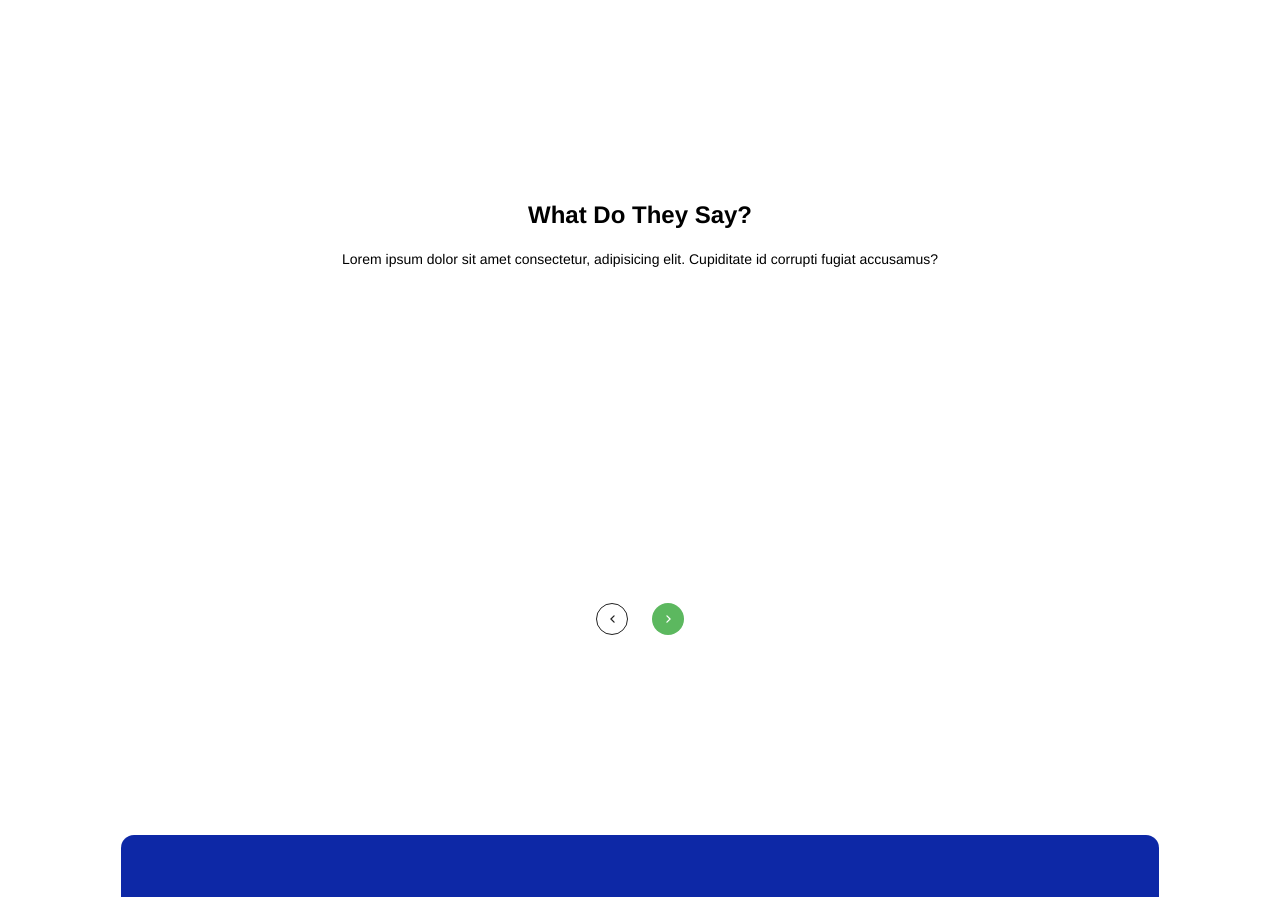
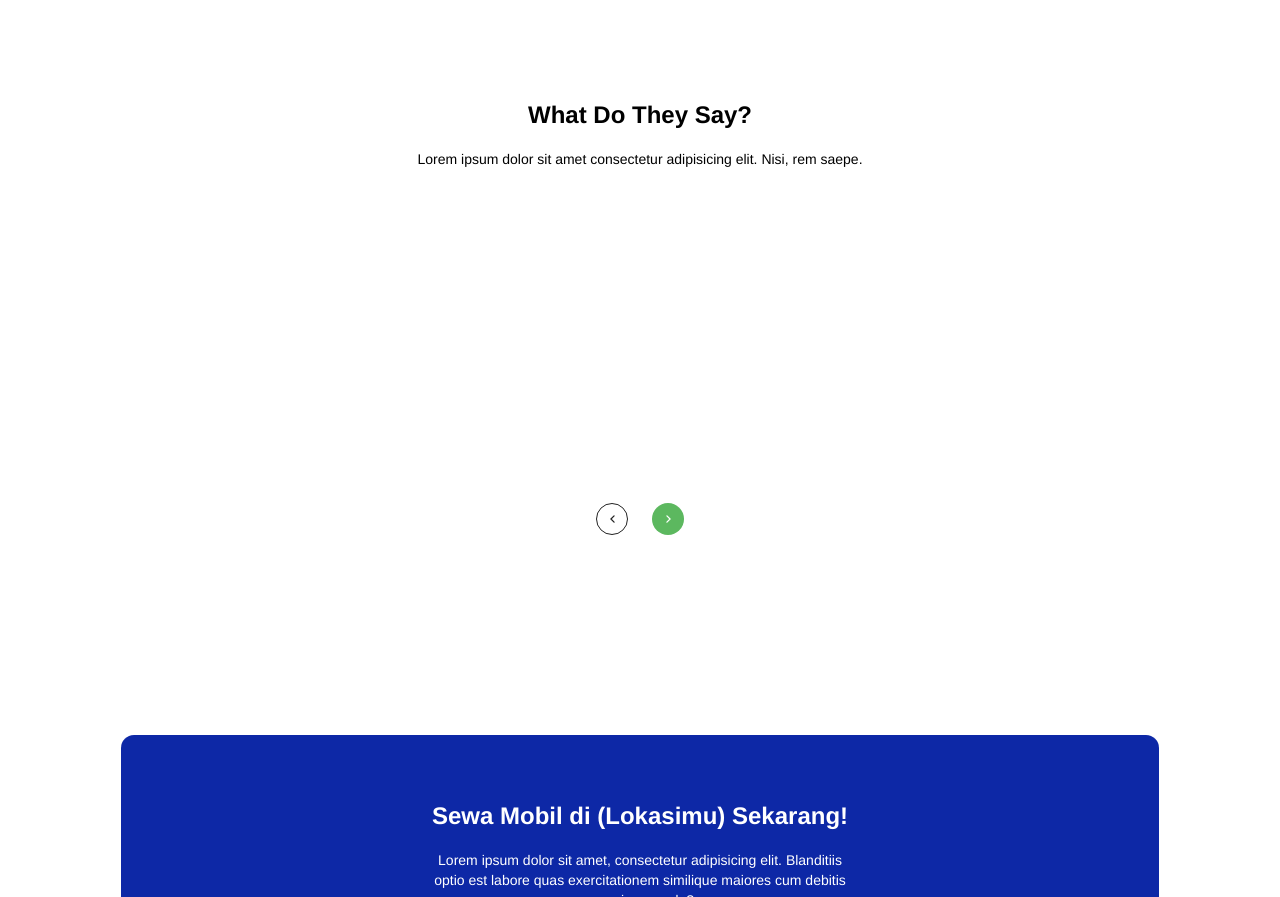
Before and after one commit to hatrnuhn/24001117-synrgy7-yin-bcr, a plain HTML site: page index.html in a window 1280 px wide. Shown: the part 1397-2294 px from the top of the page. Drawn offline with Linux system fonts and the light colour scheme.

Commit message:
refactor(testy): more inline css

```diff
--- a/index.html
+++ b/index.html
@@ -139,10 +139,10 @@
         </div>
     </section>
 
-    <section class="testy box-border flex justify-center">
-        <div class="testy__content flex flex-col gap-4 justify-between sm:gap-0">
-            <h1 class="flex justify-center">What Do They Say?</h1>
-            <p class="flex justify-center text-center sm:mt-4">Lorem ipsum dolor sit amet consectetur, adipisicing elit. Cupiditate id corrupti fugiat accusamus?</p>
+    <section class="testy w-screen flex justify-center">
+        <div class="testy__content w-91prcnt flex flex-col gap-4 justify-between sm:gap-0 sm:w-full">
+            <h2 class="flex justify-center">What Do They Say?</h2>
+            <p class="flex justify-center text-center sm:mt-4">Lorem ipsum dolor sit amet consectetur adipisicing elit. Nisi, rem saepe.</p>
             <div class="testy__review-container sm:mt-10">
             </div>
             <div class="testy__carousel-btn-container self-center flex justify-between sm:mt-6">
--- a/src/input.css
+++ b/src/input.css
@@ -266,29 +266,6 @@
     /* end of why us */
 
     /* testy */
-    .testy {
-        height: 588px;
-        width: 100vw;
-    }
-
-    .testy__content {
-        margin-top: 60px;
-        height: 528px;
-        width: 91.1111%;
-    }
-
-    .testy__content h1 {
-        font-size: 24px;
-        font-weight: 700;
-        line-height: 36px;
-    }
-
-    .testy__content p {
-        font-size: 14px;
-        font-weight: 300;
-        line-height: 20px;
-    }
-
     .testy__review-container {
         height: 372px;
         width: 100%;
@@ -316,16 +293,6 @@
     }
 
     @media (min-width: 640px) {
-        .testy {
-            height: 538px;
-        }
-
-        .testy__content {
-            margin-top: 100px;
-            height: 438px;
-            width: 100%;
-        }
-
         .testy__review-container {
             height: 270px;
         }
```
Also changed, not shown: style.css.
